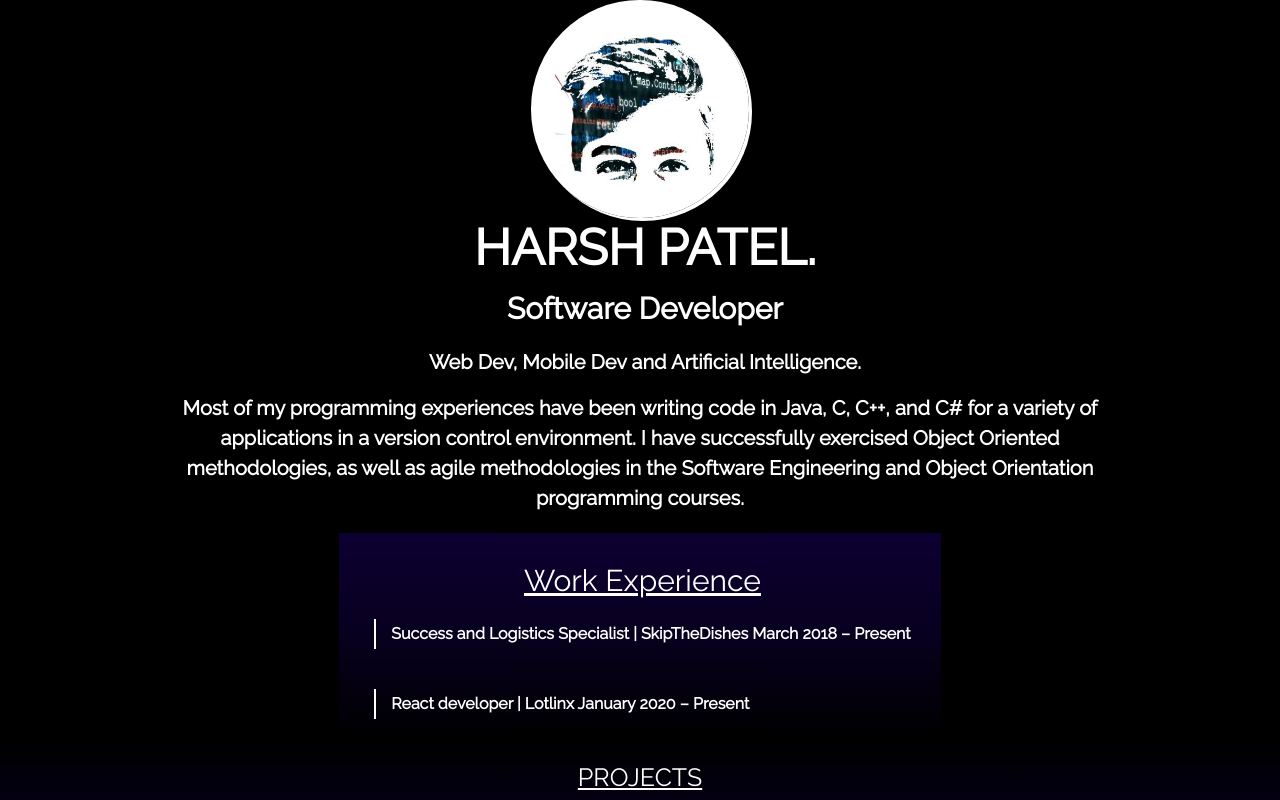
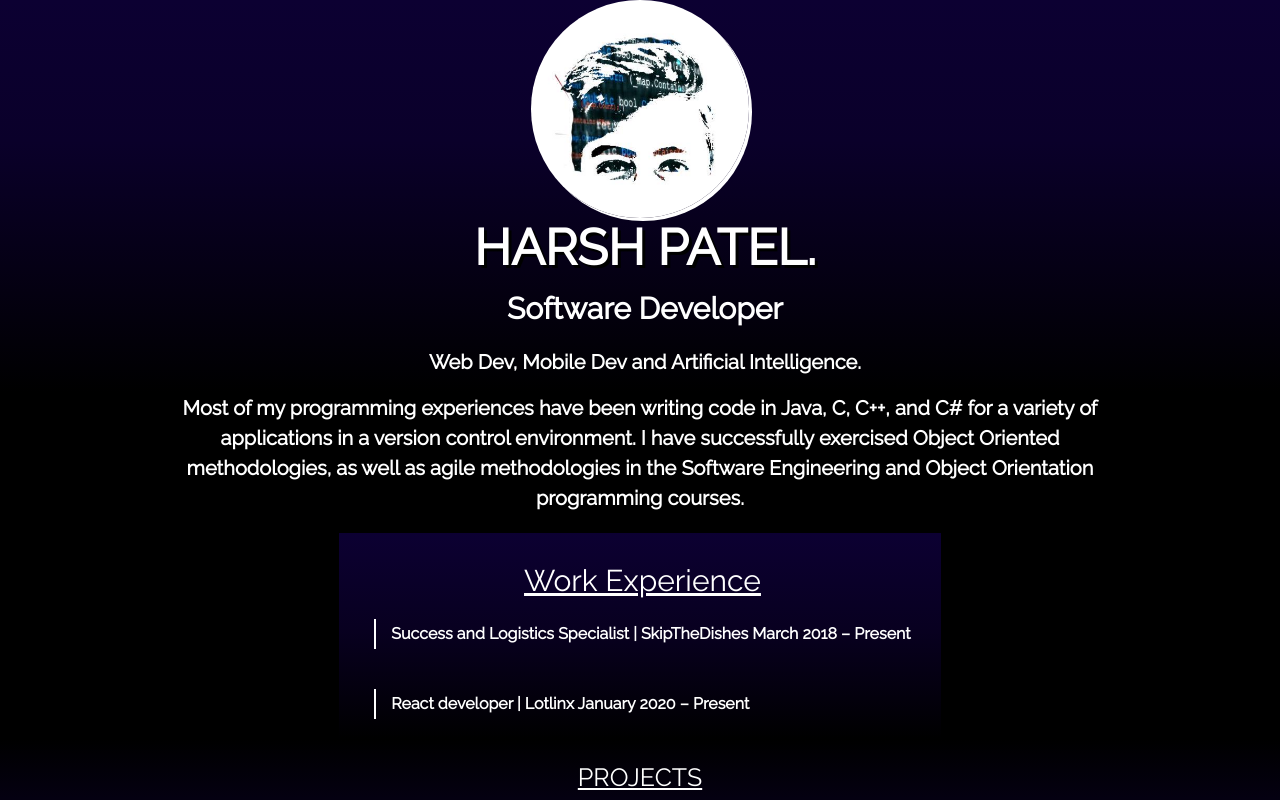
Before and after one commit to harsh071/Web-Portfolio, a React (Create React App) app: page / in a window 1280 px wide. Shown: the top 800 px of the page. Built offline with nearby package versions, Linux system fonts and the light colour scheme; no server answers.

Commit message:
changed landing background

```diff
--- a/src/Components/Landing/Landing.scss
+++ b/src/Components/Landing/Landing.scss
@@ -3,10 +3,8 @@
     width: 100%;
     height: 90%;
     color: white;
-    font-weight: bolder;
-    background: black;
+    background: linear-gradient(180deg, rgba(12,0,50,1) 0%, rgba(10,0,42,1) 36%, rgba(0,0,0,1) 100%);
     transition: width 2s;
-
 }
 
 
--- a/src/Components/Project/Projects.js
+++ b/src/Components/Project/Projects.js
@@ -23,7 +23,7 @@ class Projects extends React.Component {
 
     componentDidMount() {
         axios.get('https://api.github.com/users/harsh071/repos', {
-            headers: {Authorization: 'Token d05ce541872e23d0d1b47479112bea6015976496'}
+            headers: {Authorization: 'Token 45e966a18085ff427bc031ff1523e05f6b65825e'}
         })
             .then((repositories) => {
                 this.setState({projects: repositories.data})
```
